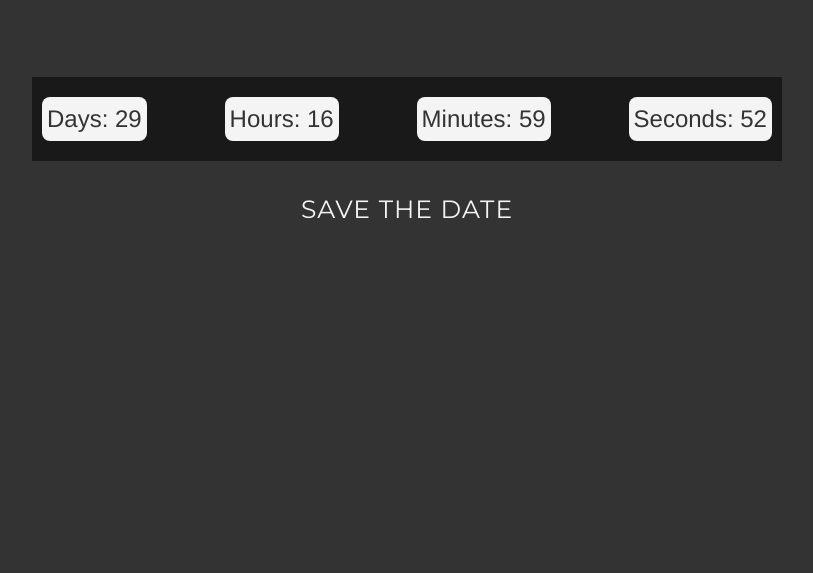
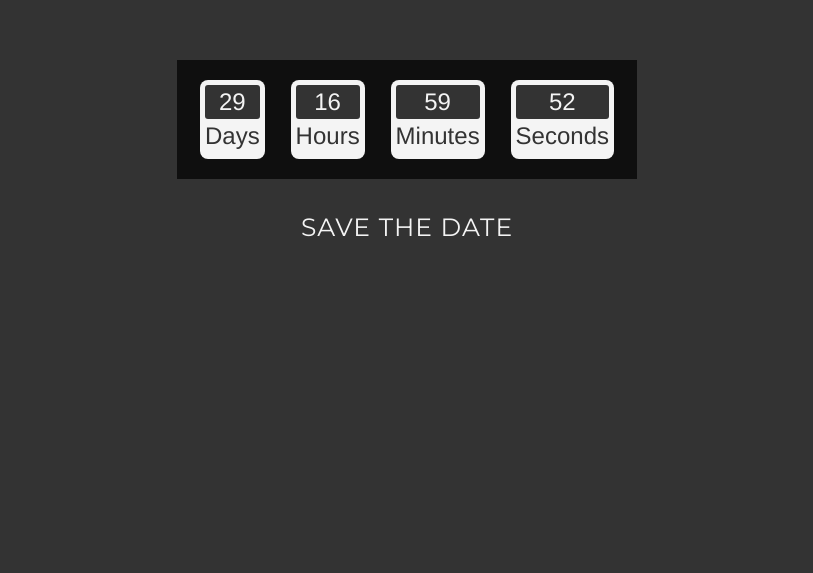
Before and after one commit to iwilsonq/whales-r-us, a website: page index.html in a window 1280 px wide. Shown: the part 227-800 px from the top of the page, without its empty margins (233-1046 px from the left). Drawn offline with nearby package versions, Linux system fonts and the light colour scheme.

Commit message:
cooler countdown

```diff
--- a/index.html
+++ b/index.html
@@ -54,6 +54,30 @@
           <div class="row">
             <div class="col-md-offset-2 col-md-8">
               <div id="countdown">
+                <div class="remaining">
+                  <div class="time">
+                    <span class="days"></span>
+                  </div>
+                  Days
+                </div>
+                <div class="remaining">
+                  <div class="time">
+                    <span class="hours"></span>
+                  </div>
+                  Hours
+                </div>
+                <div class="remaining">
+                  <div class="time">
+                    <span class="minutes"></span>
+                  </div>
+                  Minutes
+                </div>
+                <div class="remaining">
+                  <div class="time">
+                    <span class="seconds"></span>
+                  </div>
+                  Seconds
+                </div>
               </div>
               <h4 class="intro-text">
                 Save the date
--- a/public/css/style.css
+++ b/public/css/style.css
@@ -121,10 +121,13 @@ a:hover, a:focus {
 
 #countdown {
   display:flex;
+  justify-content: space-around;
   padding: 20px 10px;
+  max-width: 460px;
+  margin-left: auto;
+  margin-right: auto;
   margin-bottom: 25px;
-  justify-content: space-between;
-  background-color: rgba(0,0,0,0.5);
+  background-color: rgba(0,0,0,0.7);
 }
 
 #countdown .remaining {
@@ -133,6 +136,11 @@ a:hover, a:focus {
   color: #333;
   background-color: #f4f4f4;
   border-radius: 8px;
+}
+.remaining .time {
+  background-color: #333;
+  color: #f4f4f4;
+  border-radius: 3px;
 }
 
 
--- a/public/js/main.js
+++ b/public/js/main.js
@@ -20,6 +20,7 @@ $(function() {
   const deadline = '2017-3-13';
   initializeCountdown('countdown', deadline);
 
+
   function getTimeRemaining(endtime) {
     let t = Date.parse(endtime) - Date.parse(new Date());
     let seconds = Math.floor( (t/1000) % 60 );
@@ -37,16 +38,24 @@ $(function() {
 
   function initializeCountdown(id, endtime) {
     let countdown = document.getElementById(id);
-    let timeInterval = setInterval(function() {
+    var daysSpan = countdown.querySelector('.days');
+    var hoursSpan = countdown.querySelector('.hours');
+    var minutesSpan = countdown.querySelector('.minutes');
+    var secondsSpan = countdown.querySelector('.seconds');
+
+    function updateClock() {
       let t = getTimeRemaining(endtime);
-      countdown.innerHTML = '<div class="remaining">Days: ' + t.days + '</div>' +
-                        '<div class="remaining">Hours: '+ t.hours + '</div>' +
-                        '<div class="remaining">Minutes: ' + t.minutes + '</div>' +
-                        '<div class="remaining">Seconds: ' + t.seconds + '<div>';
-      if (t.total <= 0) {
-        clearInterval(timeInterval);
+      daysSpan.innerHTML = t.days;
+      hoursSpan.innerHTML = t.hours;
+      minutesSpan.innerHTML = t.minutes;
+      secondsSpan.innerHTML = ('0' + t.seconds).slice(-2);
+      if(t.total<=0){
+        clearInterval(timeinterval);
       }
-    }, 1000);
+    }
+    updateClock();
+    let timeInterval = setInterval(updateClock, 1000);
+  }
 
-  }
+
 });
```
